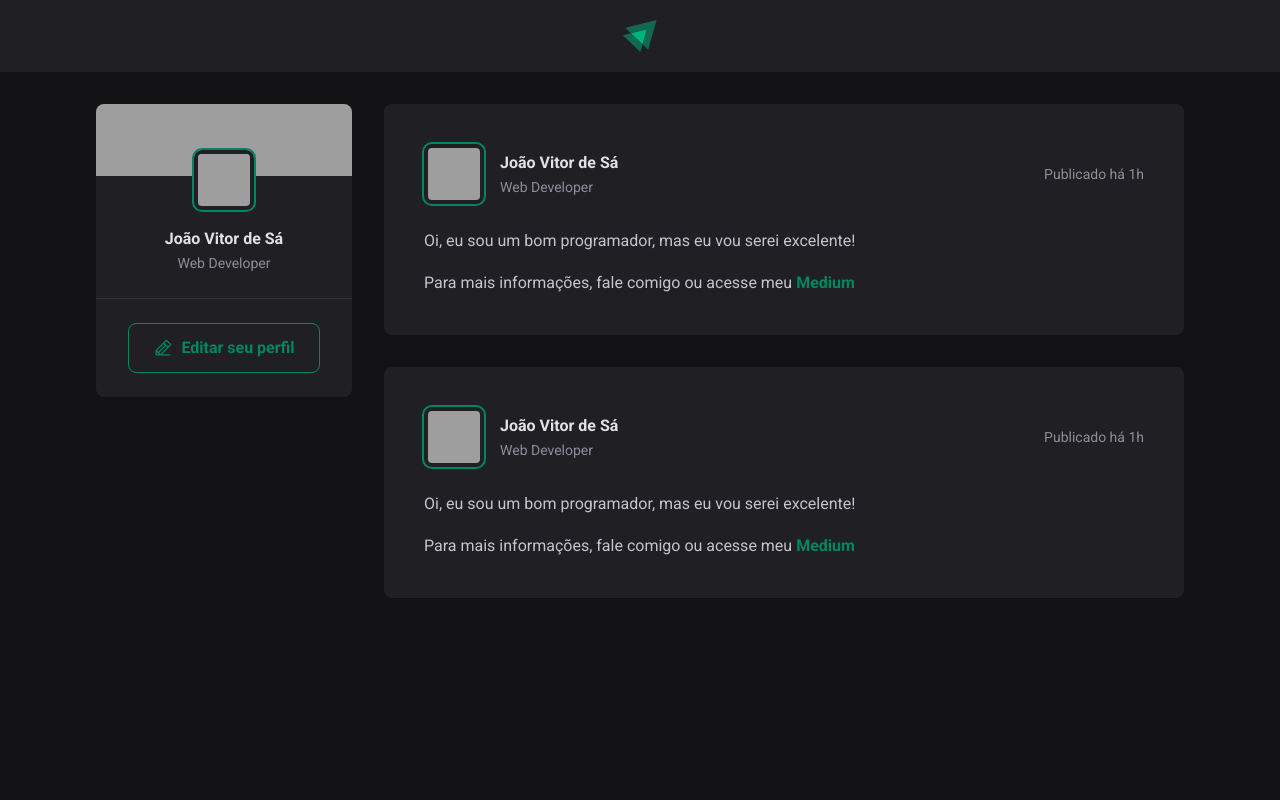
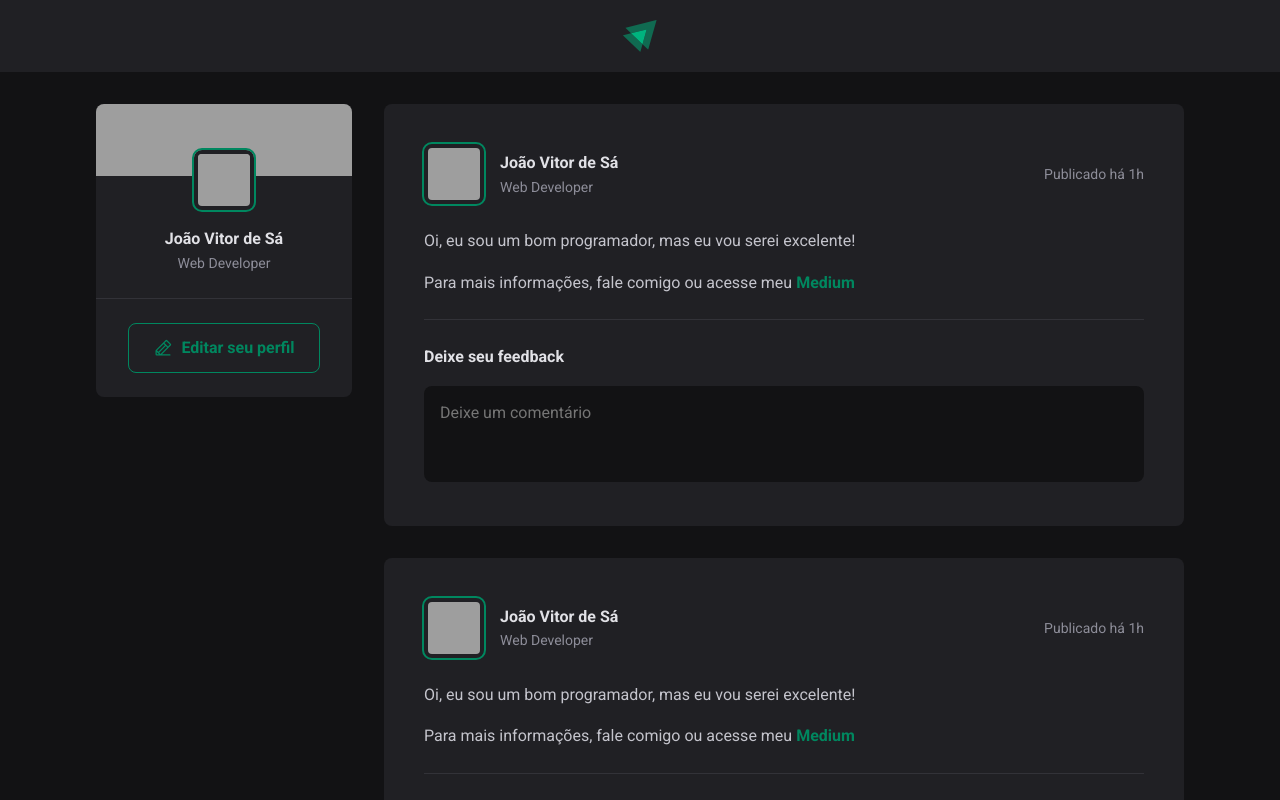
Before and after one commit to joaovsa/rocketseat-reactjs, a React (Vite) app in the folder 01-fundamentos-reactjs/: page / in a window 1280 px wide. Shown: the top 800 px of the page. Built offline with nearby package versions, Linux system fonts and the light colour scheme; grey boxes are pictures that could not be loaded.

Commit message:
adding comment section

```diff
--- a/01-fundamentos-reactjs/src/components/Post.jsx
+++ b/01-fundamentos-reactjs/src/components/Post.jsx
@@ -19,6 +19,14 @@
                 <p>Oi, eu sou um bom programador, mas eu vou serei excelente!</p>
                 <p>Para mais informações, fale comigo ou acesse meu <a href='https://medium.com/@joovitordes/'>Medium</a></p>
             </div>
+
+            <form className={styles.commentForm}>
+                <strong>Deixe seu feedback</strong>
+
+                <textarea placeholder='Deixe um comentário'/>
+
+                <footer><button type='submit'>Publicar</button></footer>
+            </form>
         </article>
     )
 }
--- a/01-fundamentos-reactjs/src/components/Post.module.css
+++ b/01-fundamentos-reactjs/src/components/Post.module.css
@@ -65,3 +65,55 @@
     color: var(--gray-400);
     line-height: 1.6;
 }
+
+.commentForm {
+    width: 100%;
+    margin-top: 1.5rem;
+    padding-top: 1.5rem;
+    border-top: 1px solid var(--gray-600);
+}
+
+.commentForm > strong {
+    line-height: 1.6;
+    color: var(--gray-100)
+}
+
+.commentForm textarea {
+    width: 100%;
+    background: var(--gray-900);
+    border: 0;
+    resize: none;
+    height: 6rem;
+    border-radius: 8px;
+    padding: 1rem;
+    color: var(--gray-100);
+    line-height: 1.4;
+    margin-top: 1rem;
+}
+
+.commentForm button[type=submit] {
+    padding: 1rem 1.5rem;
+    margin-top: 1rem;
+    border-radius: 8px;
+    border: 0;
+    background: var(--green-500);
+    color: var(--white);
+    font-weight: bold;
+    cursor: pointer;
+    transition: background-color 0.1s;
+
+}
+
+.commentForm button[type=submit]:hover{
+    background: var(--green-300);
+}
+
+.commentForm footer {
+    visibility: hidden;
+    max-height: 0;
+}
+
+.commentForm:focus-within footer {
+    visibility: visible;
+    max-height: none;
+}
--- a/01-fundamentos-reactjs/src/global.css
+++ b/01-fundamentos-reactjs/src/global.css
@@ -11,6 +11,10 @@
     --green-500: #00875f;
 }
 
+:focus {
+    outline: transparent;
+    box-shadow: 0 0 0 2px var(--green-500);
+}
 * {
     margin: 0;
     padding: 0;
```
